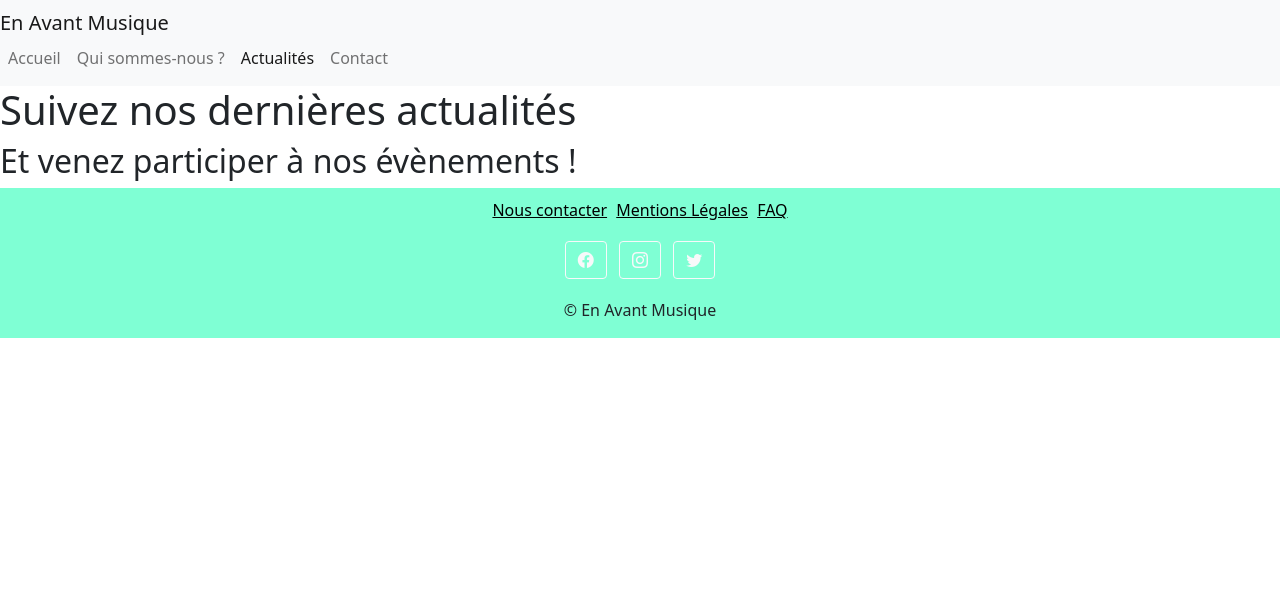
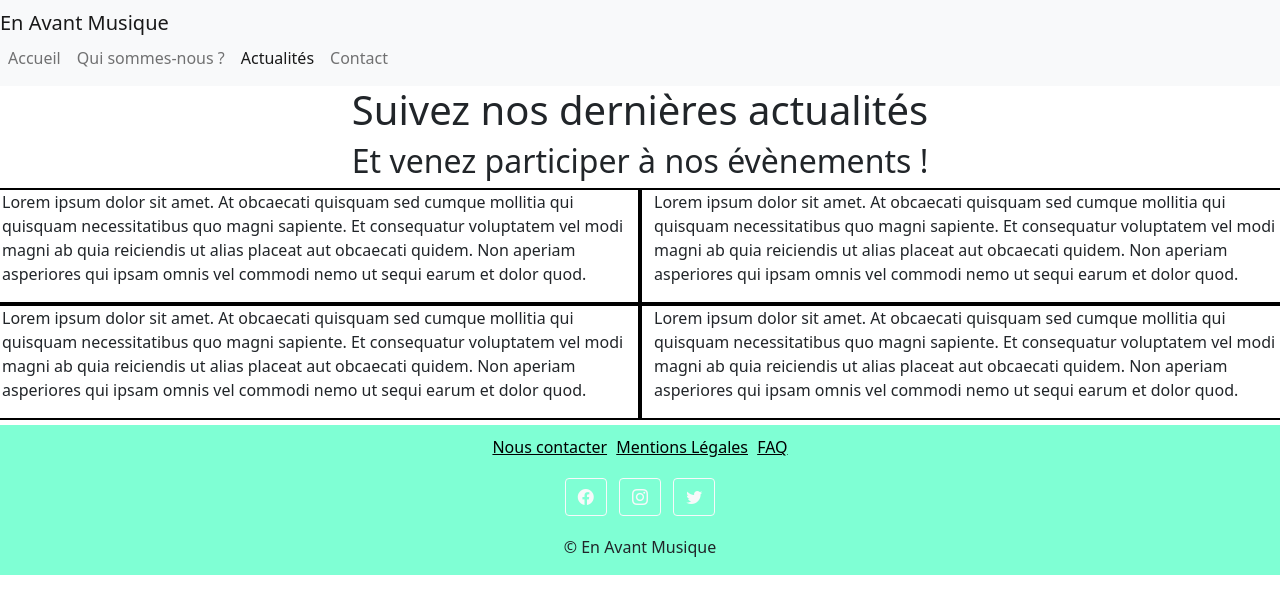
Before and after one commit to Jessica130883/Enavantmusique, a plain HTML site: page actualites.html in a window 1280 px wide. Drawn offline with nearby package versions, Linux system fonts and the light colour scheme.

Commit message:
modification de la page actualités : centrage des titres h1 h2, ajout de 4 encadrés pour noter les informations des évènements de l'association

```diff
--- a/Stylesheet.css
+++ b/Stylesheet.css
@@ -81,6 +81,23 @@ img {
     padding-left: 600px;
 }
 
+/*ACTUALITÉS*/
+.titresActualites {
+    text-align: center;
+}
+#event1 {
+    border: solid black 2px;
+}
+#event2 {
+    border: solid black 2px;
+}
+#event3 {
+    border: solid black 2px;
+}
+#event4 {
+    border: solid black 2px;
+}
+
 /*FOOTER*/
 
 footer {
--- a/actualites.html
+++ b/actualites.html
@@ -27,9 +27,43 @@
         </div>
       </div>
     </nav>
-
+    <div class="titresActualites">
     <h1>Suivez nos dernières actualités</h1>
     <h2>Et venez participer à nos évènements !</h2>
+    </div>
+
+    <div id="container">
+    <div class="row">
+      <div class="col-md-6" id="event1">
+        <p>Lorem ipsum dolor sit amet. At obcaecati quisquam sed cumque mollitia qui quisquam necessitatibus quo magni sapiente.
+          Et consequatur voluptatem vel modi magni ab quia reiciendis ut alias placeat aut obcaecati quidem.
+          Non aperiam asperiores qui ipsam omnis vel commodi nemo ut sequi earum et dolor quod.</p>
+      </div>
+      <div class="col-md-6" id="event2">
+        <p>
+          Lorem ipsum dolor sit amet. At obcaecati quisquam sed cumque mollitia qui quisquam necessitatibus quo magni sapiente.
+          Et consequatur voluptatem vel modi magni ab quia reiciendis ut alias placeat aut obcaecati quidem.
+          Non aperiam asperiores qui ipsam omnis vel commodi nemo ut sequi earum et dolor quod.
+        </p>
+      </div>
+      <div class="col-md-6" id="event3">
+        <p>
+          Lorem ipsum dolor sit amet. At obcaecati quisquam sed cumque mollitia qui quisquam necessitatibus quo magni sapiente.
+          Et consequatur voluptatem vel modi magni ab quia reiciendis ut alias placeat aut obcaecati quidem.
+          Non aperiam asperiores qui ipsam omnis vel commodi nemo ut sequi earum et dolor quod.
+        </p>
+      </div>
+      <div class="col-md-6" id="event4">
+        <p>
+          Lorem ipsum dolor sit amet. At obcaecati quisquam sed cumque mollitia qui quisquam necessitatibus quo magni sapiente.
+          Et consequatur voluptatem vel modi magni ab quia reiciendis ut alias placeat aut obcaecati quidem.
+          Non aperiam asperiores qui ipsam omnis vel commodi nemo ut sequi earum et dolor quod.
+        </p>
+      </div>
+      </div>
+    </div>
+
+
     <footer>
         <div class="liensContact">
         <a id="contact" href="#">Nous contacter</a>
```
